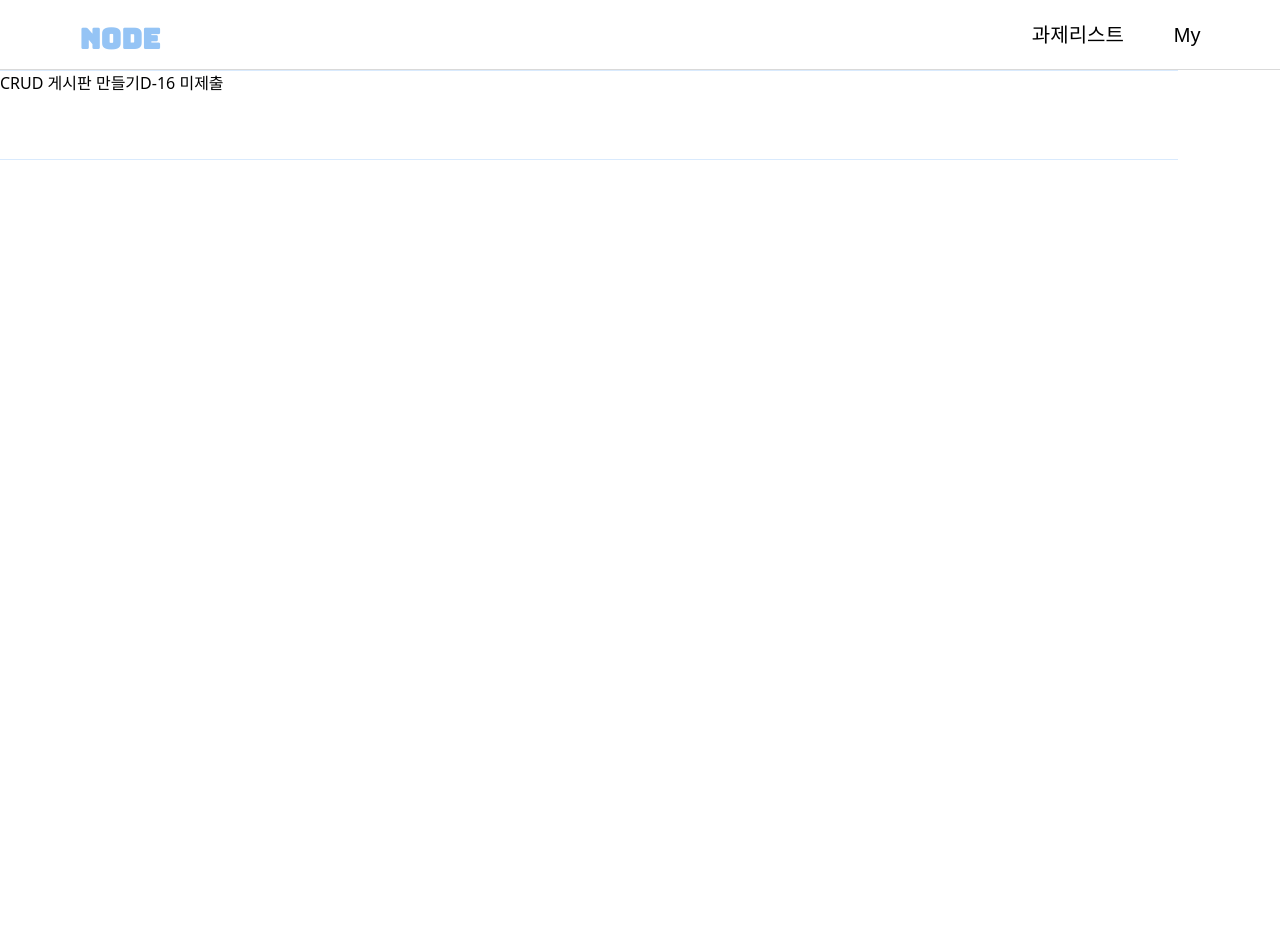
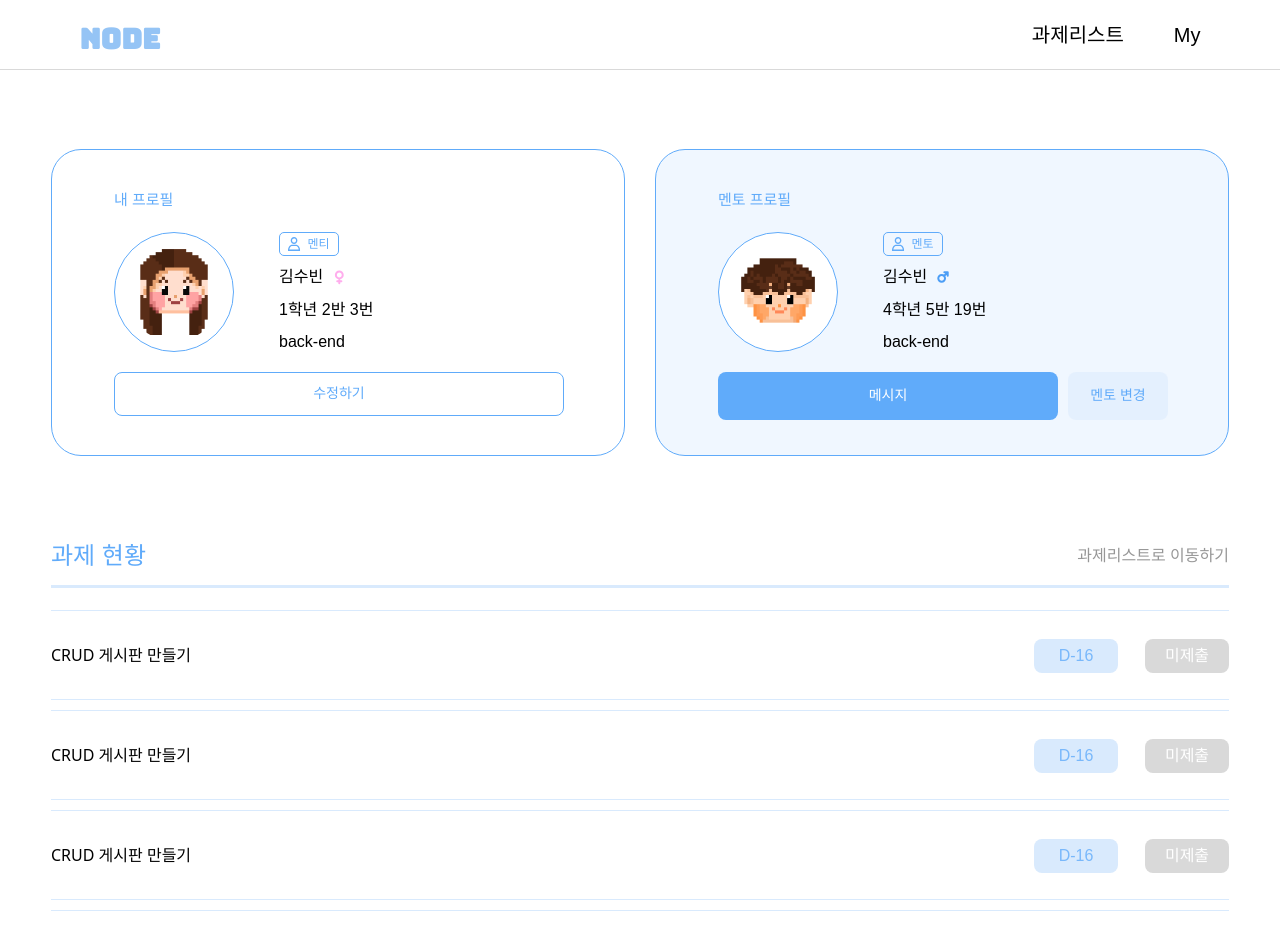
Before and after one commit to team-incube/NODE-front, a React (Create React App) app: page / in a window 1280 px wide. Shown: the top 937 px of the page. Before the commit the page ends 800 px from the top, so only its background shows below. Built offline with nearby package versions, Linux system fonts and the light colour scheme; a web font is replaced by a local one.

Commit message:
feat: 멘티 매칭 후 메인페이지 기본 퍼블리싱

```diff
--- a/src/pages/mainPage/index.jsx
+++ b/src/pages/mainPage/index.jsx
@@ -1,32 +1,35 @@
-import ProfileBoxMentee from "../../components/ProfileBoxMentee.jsx";
-import ProfileBoxMentor from "../../components/ProfileBoxMentor.jsx";
 import NavBar from "../../components/NavBar.jsx";
+import MyProfileBox from "../../components/MyProfileBox.jsx";
+import UserProfileBox from "../../components/UserProfileBox.jsx";
+import AssignmentList from "../../components/AssignmentList.jsx";
+import check from "../../assets/icons/check.svg";
 
-function AssignmentList(){
+export default function MainPage(){
     return(
-        <div className="w-[1178px] h-[90px] border-t border-b border-[#D9EAFD]">
-            <div className="flex">
-                <span>CRUD 게시판 만들기</span> {/* 과제 제목 출력 */}
-                <div>
-                    <span>D-16</span> {/* 날짜에 따라 다르게 출력 */}
-                    <span>미제출</span>
+        <div>
+            <NavBar/>
+            <div className="flex justify-center gap-[30px] mt-[79px]">
+                <MyProfileBox/>
+                <UserProfileBox/>
+            </div>
+            <div className="flex justify-center">
+                <div className="mt-[70px] mb-[54px] h-[496px] w-[1178px] border-b-[3px] border-[#D9EAFD]">
+                    <div className="border-b-[3px] border-[#D9EAFD] w-[1178px] h-[62px] flex justify-between items-center">
+                        <span className="text-[#60ABFA] text-[24px] font-tmoney">과제 현황</span>
+                        <button className="text-[#979797] text-[16px] font-tmoney">과제리스트로 이동하기</button>
+                    </div>
+                    <div className="gap-[10px] flex flex-col py-[22px]">
+                        <AssignmentList/>
+                        <AssignmentList/>
+                        <AssignmentList/>
+                        <AssignmentList/>
+                    </div> {/* 과제리스트 */}
+                    {/* <div className="w-[1178px] h-[426px] flex flex-col justify-center items-center gap-[30px]">
+                        <img src={check} alt="check icon"/>
+                        <span className="font-tmoney text-[16px] text-black/60">과제를 모두 끝냈어요!</span>
+                    </div> 과제 완료 */}
                 </div>
             </div>
         </div>
     )
 }
-
-export default function MainPage(){
-    return(
-        <div>
-            <NavBar/>
-            {/* <div className="flex justify-center gap-[30px] mt-[79px]">
-                <ProfileBoxMentee/>
-                <ProfileBoxMentor/>
-            </div> */}
-            <div>
-                <AssignmentList/>
-            </div>
-        </div>
-    )
-}
```
